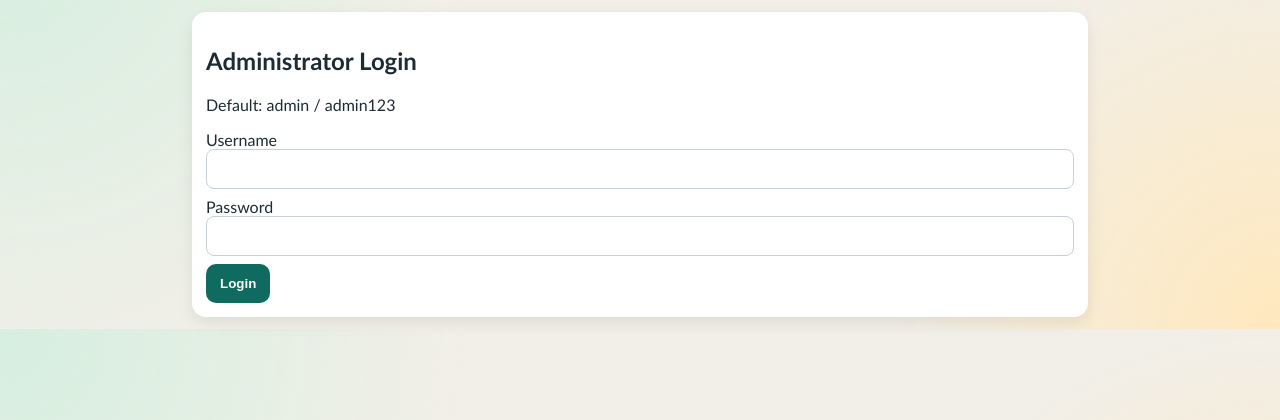
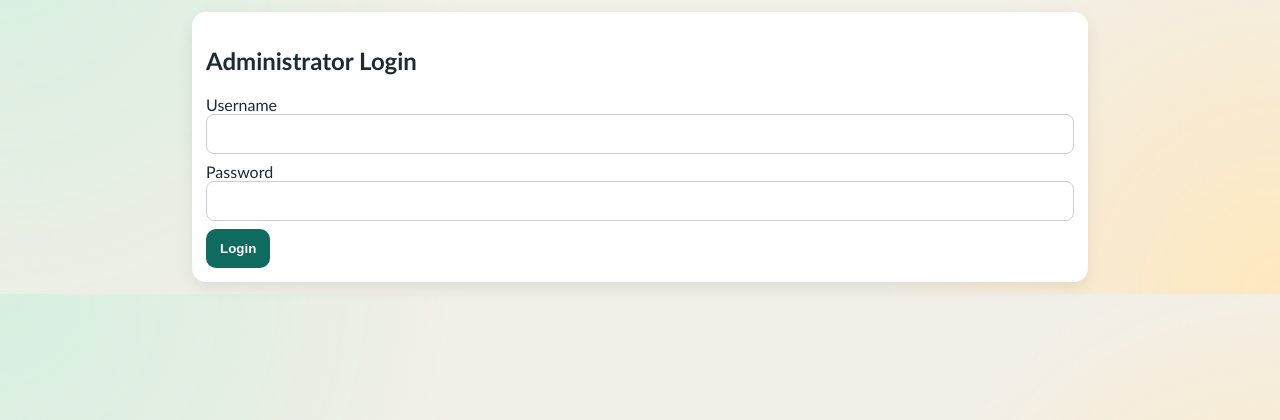
Before and after one commit to Sanawar21/SCL, a Flask app: page /admin/login in a window 1280 px wide. Shown: the part 71-491 px from the top of the page. Run offline with Flask 3, Linux system fonts and the light colour scheme; some libraries are stand-ins or nearby versions.

Commit message:
Hide default admin credentials in login template

```diff
--- a/app/templates/admin/login.html
+++ b/app/templates/admin/login.html
@@ -2,7 +2,7 @@
 {% block content %}
 <section class="card form-card">
   <h2>Administrator Login</h2>
-  <p>Default: admin / admin123</p>
+  <!-- <p>Default: admin / admin123</p> -->
   <form method="post" action="{{ url_for('admin.admin_login') }}">
     <label>Username</label>
     <input name="username" required>
```
